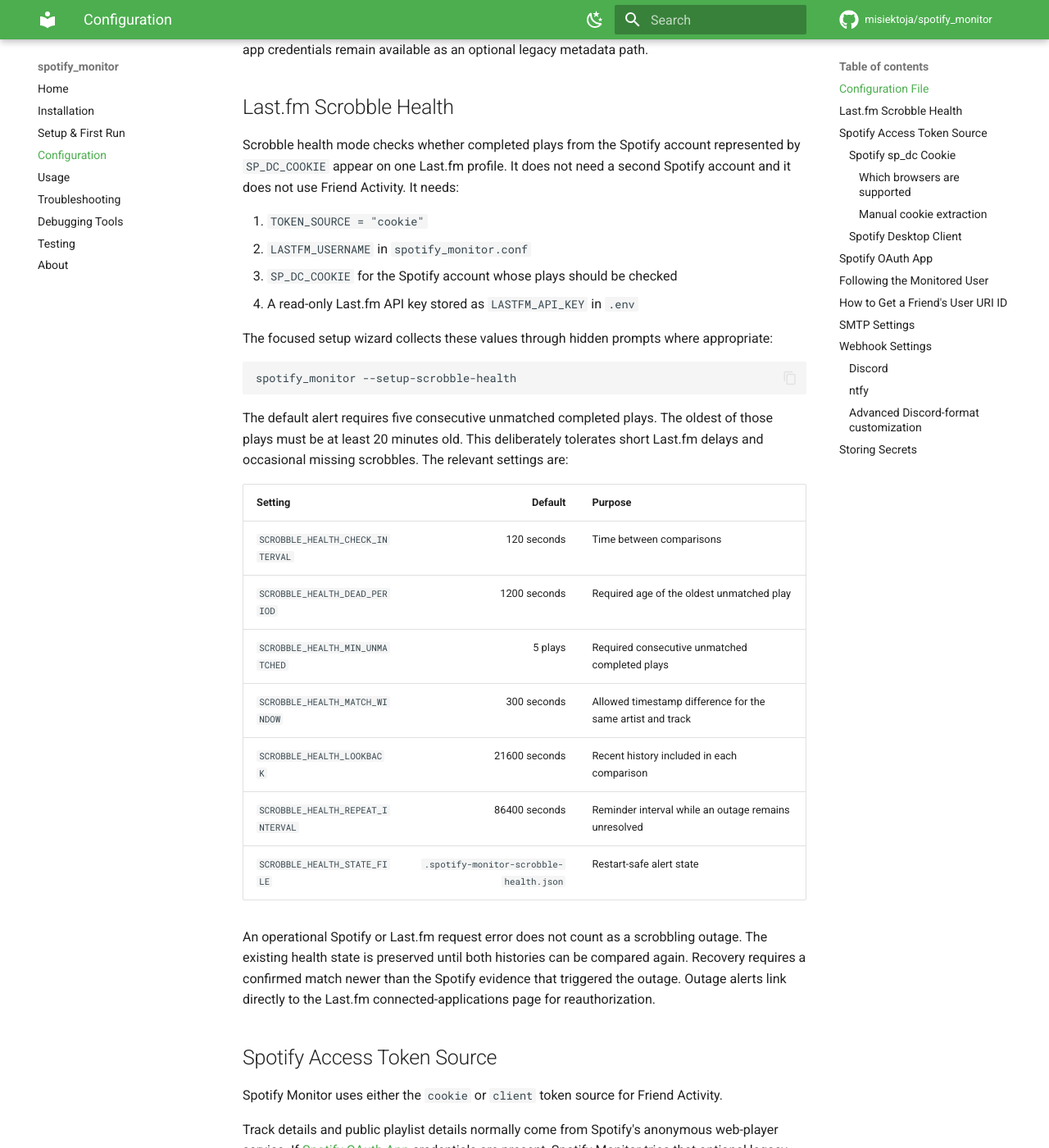
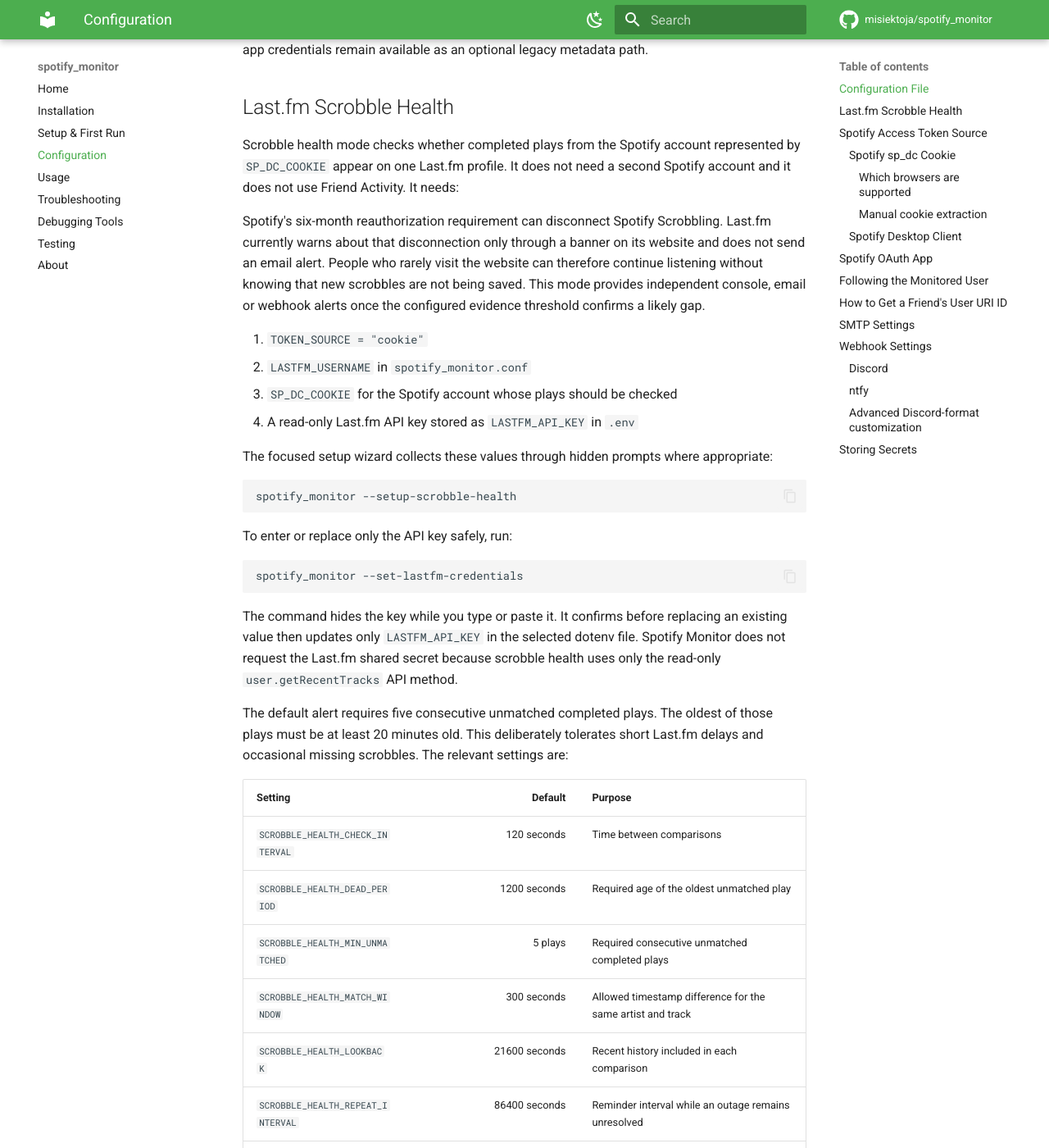
Before and after one commit to misiektoja/spotify_monitor, an MkDocs documentation site: the page built from docs/configuration.md, in a window 1280 px wide and 1400 px high, scrolled down 1422 px. Shown: the whole window at 82% size. Built offline with MkDocs 1.6.1 and Material for MkDocs 9.7.7, drawn with Linux system fonts in a browser that asks for light colours; comment, search, counter and statistics services are not loaded.

Commit message:
docs(config): explain scrobble health motivation

````diff
--- a/docs/configuration.md
+++ b/docs/configuration.md
@@ -48,6 +48,8 @@
 
 Scrobble health mode checks whether completed plays from the Spotify account represented by `SP_DC_COOKIE` appear on one Last.fm profile. It does not need a second Spotify account and it does not use Friend Activity. It needs:
 
+Spotify's six-month reauthorization requirement can disconnect Spotify Scrobbling. Last.fm currently warns about that disconnection only through a banner on its website and does not send an email alert. People who rarely visit the website can therefore continue listening without knowing that new scrobbles are not being saved. This mode provides independent console, email or webhook alerts once the configured evidence threshold confirms a likely gap.
+
 1. `TOKEN_SOURCE = "cookie"`
 2. `LASTFM_USERNAME` in `spotify_monitor.conf`
 3. `SP_DC_COOKIE` for the Spotify account whose plays should be checked
@@ -58,6 +60,14 @@
 ```sh
 spotify_monitor --setup-scrobble-health
 ```
+
+To enter or replace only the API key safely, run:
+
+```sh
+spotify_monitor --set-lastfm-credentials
+```
+
+The command hides the key while you type or paste it. It confirms before replacing an existing value then updates only `LASTFM_API_KEY` in the selected dotenv file. Spotify Monitor does not request the Last.fm shared secret because scrobble health uses only the read-only `user.getRecentTracks` API method.
 
 The default alert requires five consecutive unmatched completed plays. The oldest of those plays must be at least 20 minutes old. This deliberately tolerates short Last.fm delays and occasional missing scrobbles. The relevant settings are:
 
````
